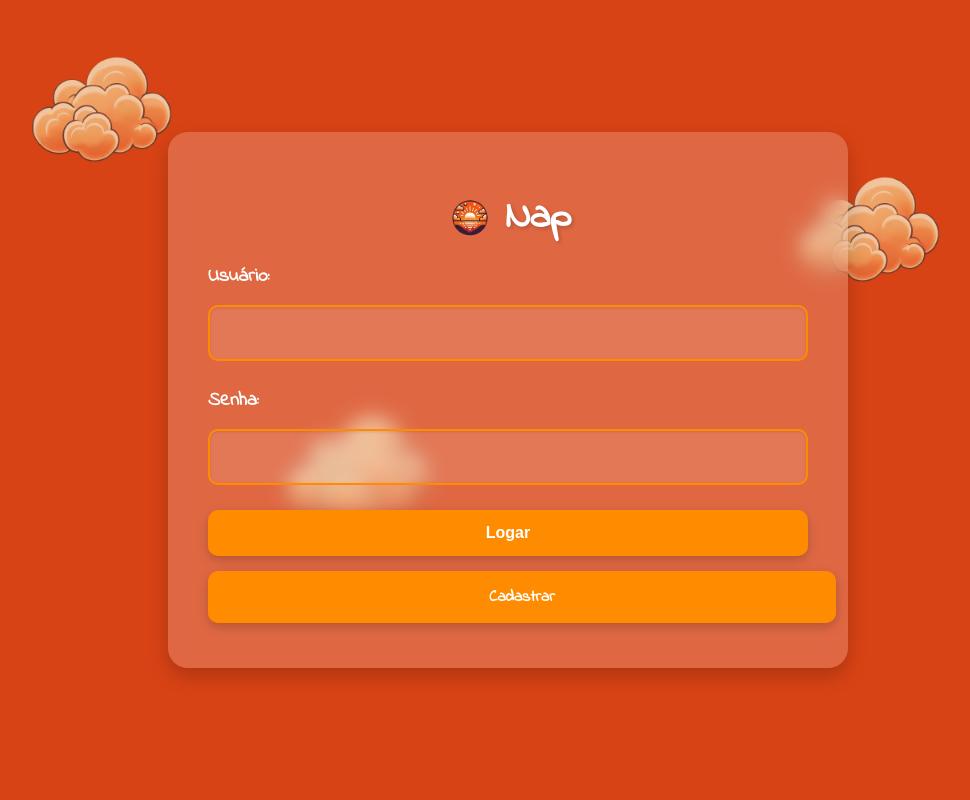
After one commit to ireero/your_last_dream, a Python web app: template templates/login.html in a window 1280 px wide. The commit adds this page. Shown: the whole page, without its empty margins (132-1102 px from the left). Run offline with Jinja, Linux system fonts and the light colour scheme; the template is opened without the code that fills it, so the values that code supplies are empty; some libraries are stand-ins or nearby versions.

Commit message:
Adicionando ainda mais dados

```diff
--- a/static/css/index.css
+++ b/static/css/index.css
@@ -21,7 +21,6 @@ body {
     max-width: 600px;
     width: 100%;
     backdrop-filter: blur(10px); /* Efeito de desfoque para o fundo */
-    text-align: left; /* Alinhar o texto à esquerda */
     position: relative; /* Para o z-index funcionar */
     z-index: 1;
 }
@@ -43,23 +42,23 @@ h1 .logo {
     height: auto; /* Manter a proporção da logo */
 }
 
-.date-block {
-    text-align: center;
-    margin-bottom: 15px; /* Reduzido o espaçamento inferior */
-    font-size: 1.2em; /* Tamanho reduzido da fonte da data */
-    color: #ffffff; /* Branco */
-    text-shadow: 1px 1px 3px rgba(0, 0, 0, 0.15); /* Sombra leve para o texto */
+.form-container {
+    text-align: left;
+}
+
+.form-group {
+    margin-bottom: 15px;
 }
 
 label {
     font-weight: bold;
     color: #ffffff; /* Branco */
     display: block;
-    margin-top: 10px;
+    margin-bottom: 5px;
     font-size: 1.2em; /* Tamanho da fonte dos labels */
 }
 
-textarea {
+input[type=text], input[type=password] {
     width: 100%;
     padding: 14px;
     margin: 10px 0;
@@ -71,7 +70,6 @@ textarea {
     background: rgba(255, 255, 255, 0.1); /* Transparente para destacar o laranja */
     box-shadow: inset 0 1px 3px rgba(0, 0, 0, 0.1);
     color: #ffffff; /* Cor do texto branca */
-    height: 300px; /* Altura aumentada */
 }
 
 button[type=submit] {
@@ -89,18 +87,37 @@ button[type=submit] {
     font-size: 16px;
 }
 
-button[type=submit] i {
-    font-size: 1.5em; /* Tamanho do ícone */
-}
-
 button[type=submit]:hover {
     background-color: #D84315; /* Laranja escuro */
     transform: translateY(-2px); /* Efeito de elevação ao passar o mouse */
 }
 
-/* Adiciona espaçamento entre o botão e a textarea */
-.form-group.submit-btn {
-    margin-top: 20px;
+a#register-link {
+    display: block;
+    width: 100%;
+    background-color: #FF8C00; /* Laranja claro */
+    color: #ffffff; /* Texto branco */
+    cursor: pointer;
+    transition: background-color 0.3s, transform 0.3s; /* Adiciona transição suave para a cor e a transformação */
+    box-shadow: 0 4px 12px rgba(0, 0, 0, 0.2); /* Sombra mais suave e expansiva */
+    font-weight: bold; /* Texto em negrito */
+    text-align: center;
+    border: none; /* Remove a borda padrão */
+    border-radius: 10px; /* Bordas arredondadas */
+    padding: 14px;
+    font-size: 16px;
+    text-decoration: none; /* Remove a sublinha */
+    margin-top: 10px;
+}
+
+a#register-link:hover {
+    background-color: #D84315; /* Laranja escuro */
+    transform: translateY(-2px); /* Efeito de elevação ao passar o mouse */
+}
+
+/* Adiciona espaçamento entre os botões */
+.form-group.submit-btn, .form-group.register-btn {
+    margin-top: 10px;
 }
 
 /* Efeitos de nuvem no plano de fundo */
@@ -121,16 +138,16 @@ button[type=submit]:hover {
 }
 
 #cloud1 {
-    top: 10%;
-    left: 15%;
+    top: 5%;
+    left: 10%;
 }
 
 #cloud2 {
-    top: 30%;
-    left: 60%;
+    top: 20%;
+    left: 70%;
 }
 
 #cloud3 {
-    top: 60%;
-    left: 25%;
+    top: 50%;
+    left: 30%;
 }
--- a/static/css/views.css
+++ b/static/css/views.css
@@ -43,13 +43,13 @@
 }
 
 .container h2, .container h3 {
-    color: #ffffff;
+    color: #000000; /* Mudança de cor para preto */
     text-align: center;
     margin-bottom: 20px;
 }
 
 .container p, .container ul {
-    color: #ffffff;
+    color: #000000; /* Mudança de cor para preto */
     font-size: 1.2em;
     line-height: 1.6em;
 }
--- a/static/js/scripts.js
+++ b/static/js/scripts.js
@@ -1,4 +1,7 @@
 document.addEventListener('DOMContentLoaded', (event) => {
-    const submitButton = document.getElementById('submit-button');
-    submitButton.innerHTML = '<i class="fas fa-cloud"></i>'; // Adiciona o ícone de nuvem ao botão
+    const loginButton = document.getElementById('login-button');
+    loginButton.innerHTML = 'Logar'; // Adiciona o texto ao botão de login
+
+    const registerLink = document.getElementById('register-link');
+    registerLink.innerHTML = 'Cadastrar'; // Adiciona o texto ao link de cadastro
 });
--- /dev/null
+++ b/templates/login.html
@@ -0,0 +1,40 @@
+<!DOCTYPE html>
+<html lang="en">
+<head>
+    <meta charset="UTF-8">
+    <meta name="viewport" content="width=device-width, initial-scale=1.0">
+    <title>Nap - Login</title>
+    <link href="https://fonts.googleapis.com/css2?family=Indie+Flower&display=swap" rel="stylesheet">
+    <link href="static/css/index.css" rel="stylesheet">
+    <script src="https://kit.fontawesome.com/a076d05399.js" crossorigin="anonymous"></script>
+    <script src="static/js/scripts.js" defer></script>
+</head>
+<body>
+    <div class="container">
+        <h1><img src="static/images/logo_nap.png" alt="Logo" class="logo"> Nap</h1>
+        <div class="form-container">
+            <form action="login_action_url" method="post">
+                <div class="form-group">
+                    <label for="username">Usuário:</label>
+                    <input type="text" id="username" name="username" required>
+                </div>
+                <div class="form-group">
+                    <label for="password">Senha:</label>
+                    <input type="password" id="password" name="password" required>
+                </div>
+                <div class="form-group submit-btn">
+                    <button type="submit" id="login-button">Logar</button>
+                </div>
+                <div class="form-group register-btn">
+                    <a href="{{ url_for('actions.register') }}" id="register-link">Cadastrar</a>
+                </div>
+            </form>
+        </div>
+    </div>
+    <div class="clouds">
+        <img src="static/images/nuvem.png" class="cloud" id="cloud1">
+        <img src="static/images/nuvem.png" class="cloud" id="cloud2">
+        <img src="static/images/nuvem.png" class="cloud" id="cloud3">
+    </div>
+</body>
+</html>
--- a/views.py
+++ b/views.py
@@ -7,8 +7,8 @@ views = Blueprint('views', __name__)
 
 @views.route('/', methods=['GET', 'POST'])
 def index():
-    today_date = datetime.today().strftime('%d/%m/%Y')
-    return render_template('index.html', today_date=today_date)
+    # today_date = datetime.today().strftime('%d/%m/%Y')
+    return render_template('login.html')
 
 @views.route('/view_analysis')
 def view_analysis():
```
Also changed, not shown: actions.py (+24 -4 lines), llm.py (+31 -2 lines), templates/signup.html (added, +41 -0 lines).
